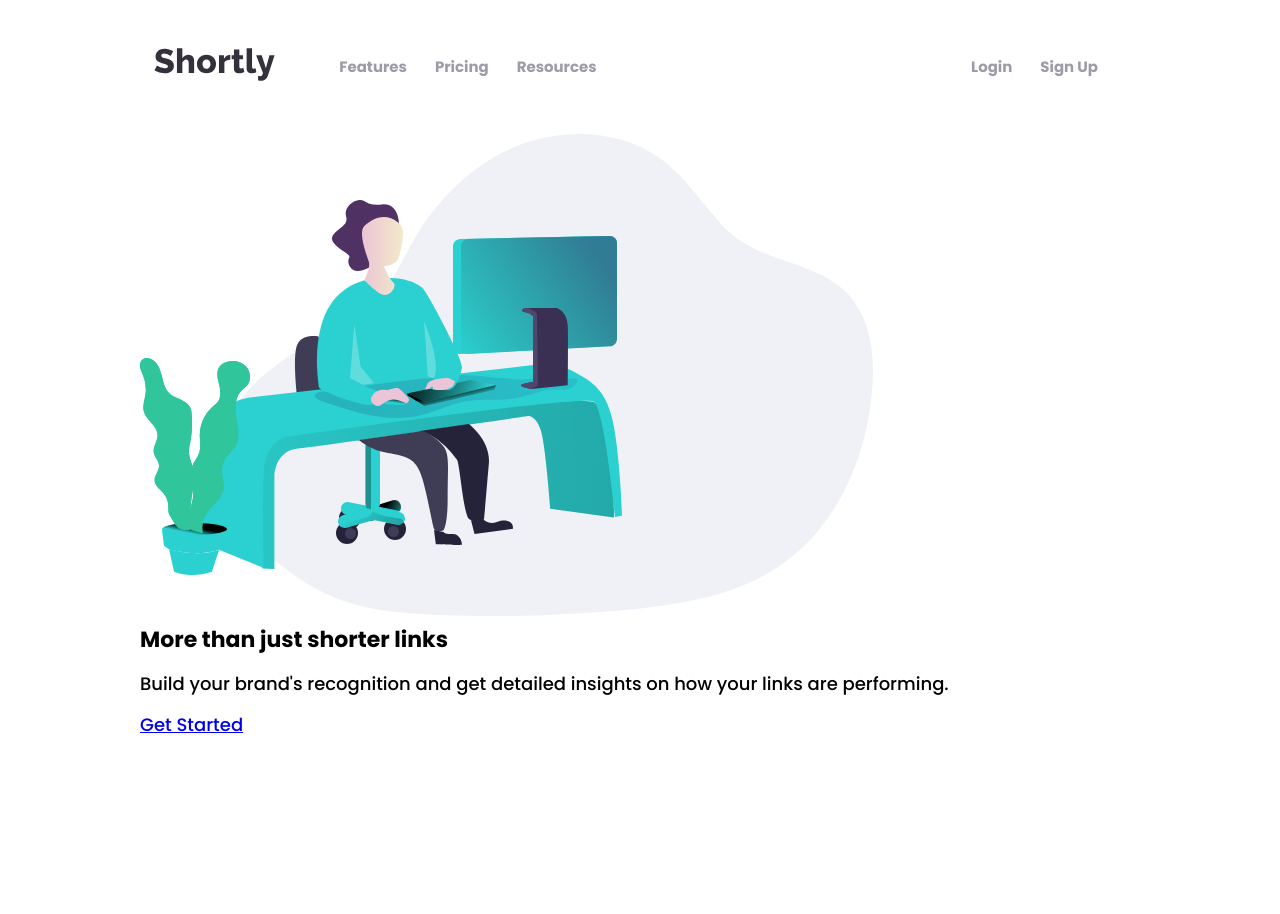
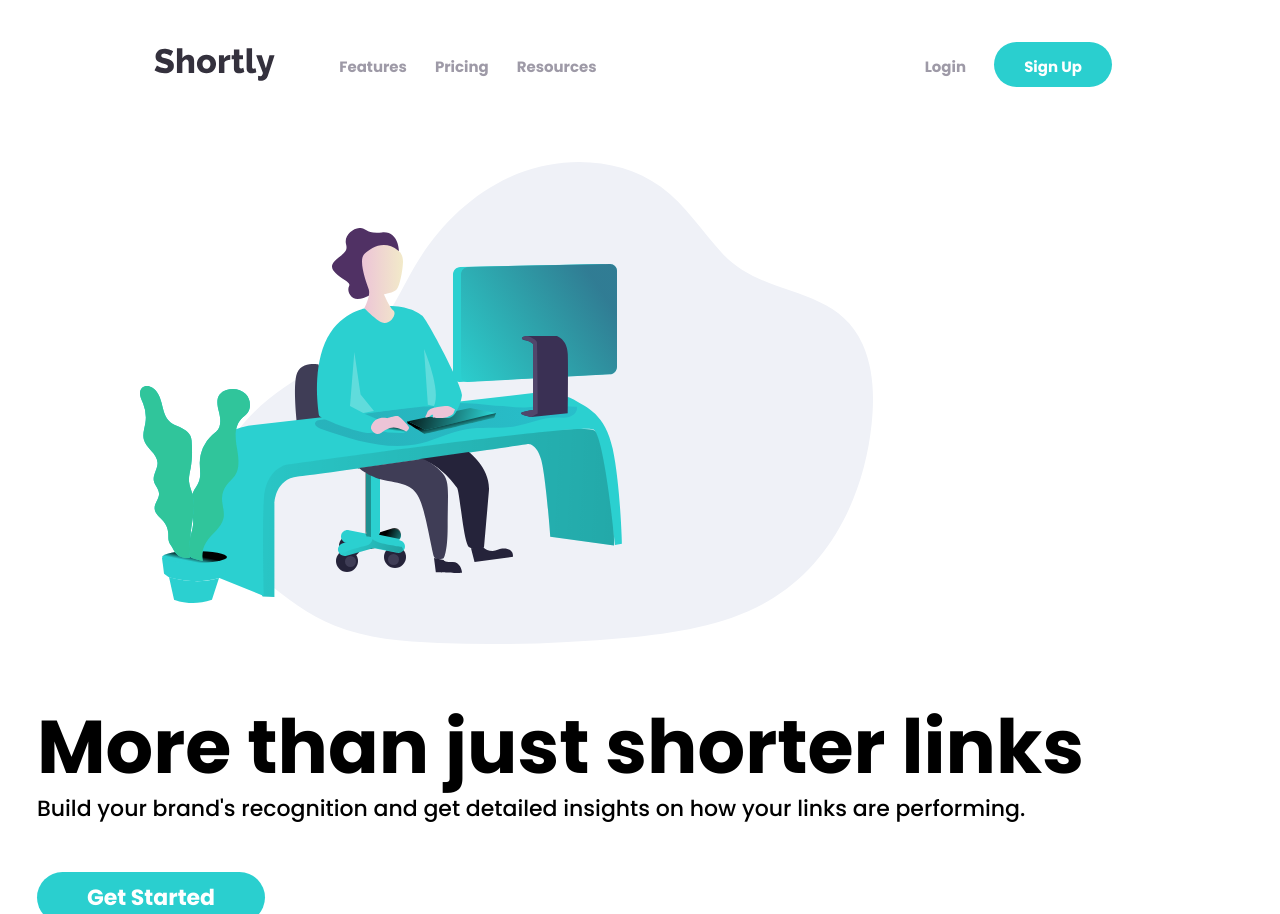
Before and after one commit to aman-atg/Shortly-Landing-Page, a React (Create React App) app: page / in a window 1280 px wide. Before the commit the page ends 800 px from the top, so only its background shows below. Built offline with nearby package versions, Linux system fonts and the light colour scheme.

Commit message:
final compiled index.css as of now

```diff
--- a/src/styles/index.css
+++ b/src/styles/index.css
@@ -48,6 +48,8 @@ ul {
     margin-right: 2.8rem; }
     .navbar .nav_Auth ul {
       justify-content: flex-end; }
+      .navbar .nav_Auth ul li {
+        margin-left: 1.4rem; }
   .navbar .nav_Body {
     margin-left: 1.4rem;
     flex: 3; }
@@ -57,6 +59,48 @@ ul {
 
 .wrapper {
   margin-top: 4.2rem;
-  padding: 0 14rem; }
+  padding: 0 14rem;
+  box-sizing: border-box; }
+
+.primary-btn {
+  background-color: #2acfcf;
+  border-radius: 8rem;
+  color: white;
+  height: 1.7rem;
+  text-align: center;
+  width: 9rem; }
+
+.btn--lg {
+  font-size: 2.2rem;
+  padding: 1rem 5rem; }
+
+.header {
+  display: flex;
+  flex-direction: row-reverse;
+  flex-wrap: wrap;
+  margin-top: 7rem;
+  overflow: hidden; }
+  .header_Content {
+    display: flex;
+    flex: 1;
+    font-size: 2.2rem;
+    padding-top: 5.6rem;
+    padding-right: 5.6rem; }
+    .header_Content h2 {
+      font-size: 7.48rem;
+      line-height: 8rem;
+      margin-bottom: 0.5rem; }
+  .header_Get-started {
+    margin-top: 5.6rem;
+    font-weight: 700; }
+    .header_Get-started a {
+      text-decoration: none; }
+  .header_SVG {
+    margin-right: -27.5rem; }
+  @media screen and (max-width: 1300px) {
+    .header_Content {
+      flex: none; }
+    .header_SVG {
+      flex: 1; } }
 
 /*# sourceMappingURL=index.css.map */
```
